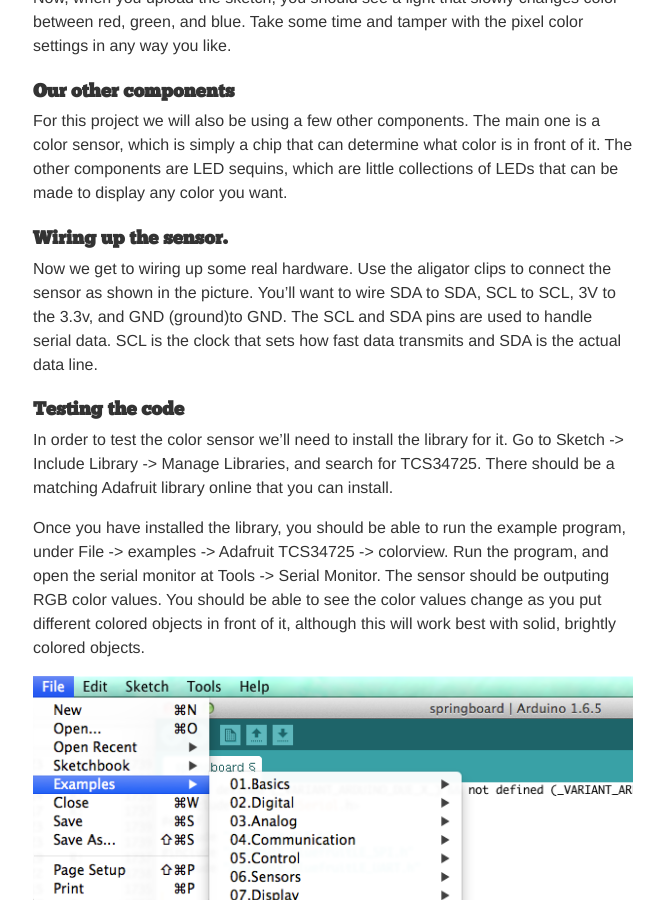
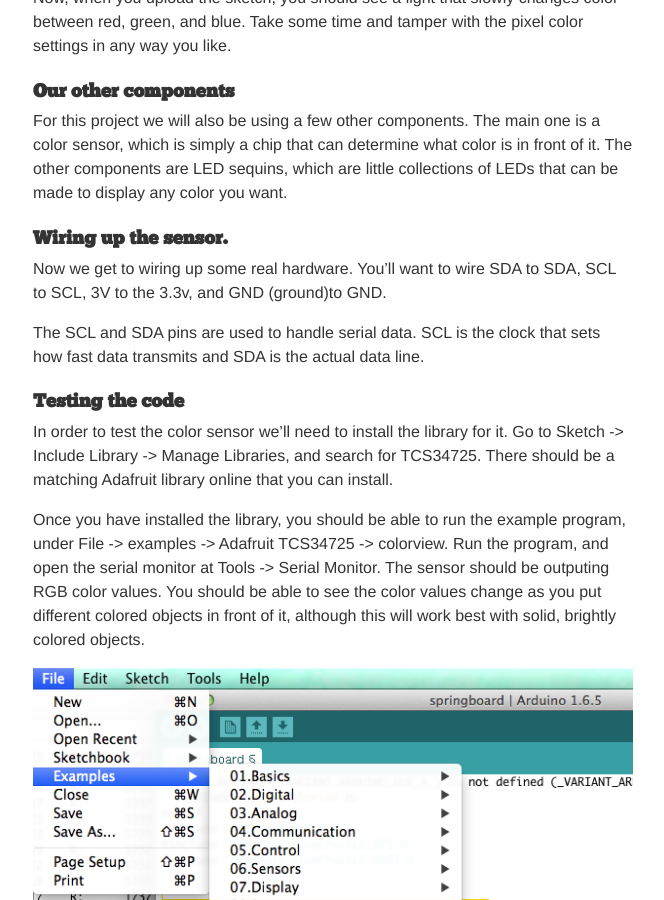
Before and after one commit to unhackathon/website, a Jekyll site: the page built from springboard-projects/light-sensing-sequins.md, in a window 1280 px wide and 900 px high, scrolled down 6903 px. Shown: the whole window, without its empty margins (307-971 px from the left). Built offline with Jekyll 4.4.1, drawn with Linux system fonts in a browser that asks for light colours.

Commit message:
fixup hardware projects to make more sense

```diff
--- a/springboard-projects/light-sensing-sequins.md
+++ b/springboard-projects/light-sensing-sequins.md
@@ -10,7 +10,8 @@ For this project we will also be using a few other components. The main one is a
 
 ### Wiring up the sensor.
 
-Now we get to wiring up some real hardware. Use the aligator clips to connect the sensor as shown in the picture. You'll want to wire SDA to SDA, SCL to SCL, 3V to the 3.3v, and GND (ground)to GND.
+Now we get to wiring up some real hardware. You'll want to wire SDA to SDA, SCL to SCL, 3V to the 3.3v, and GND (ground)to GND.
+
 The SCL and SDA pins are used to handle serial data. SCL is the clock that sets how fast data transmits and SDA is the actual data line.
 
 ### Testing the code
```
Also changed, not shown: springboard-projects/screen-hat.md (+4 -4 lines).
